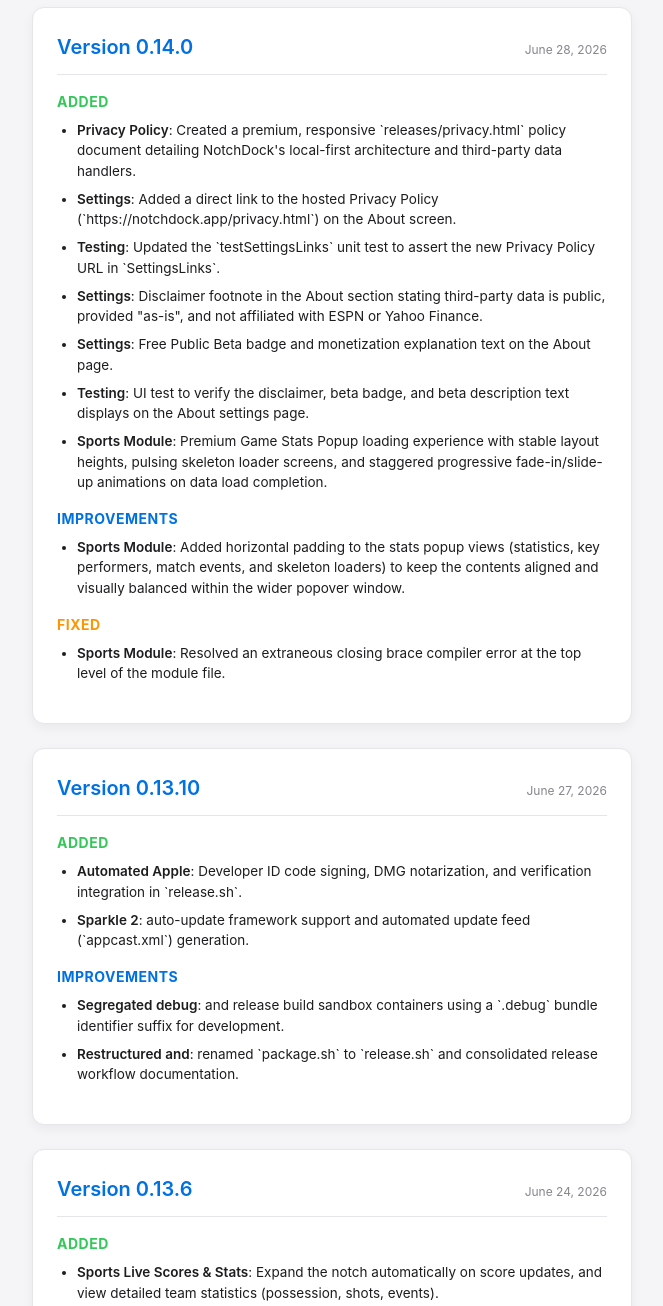
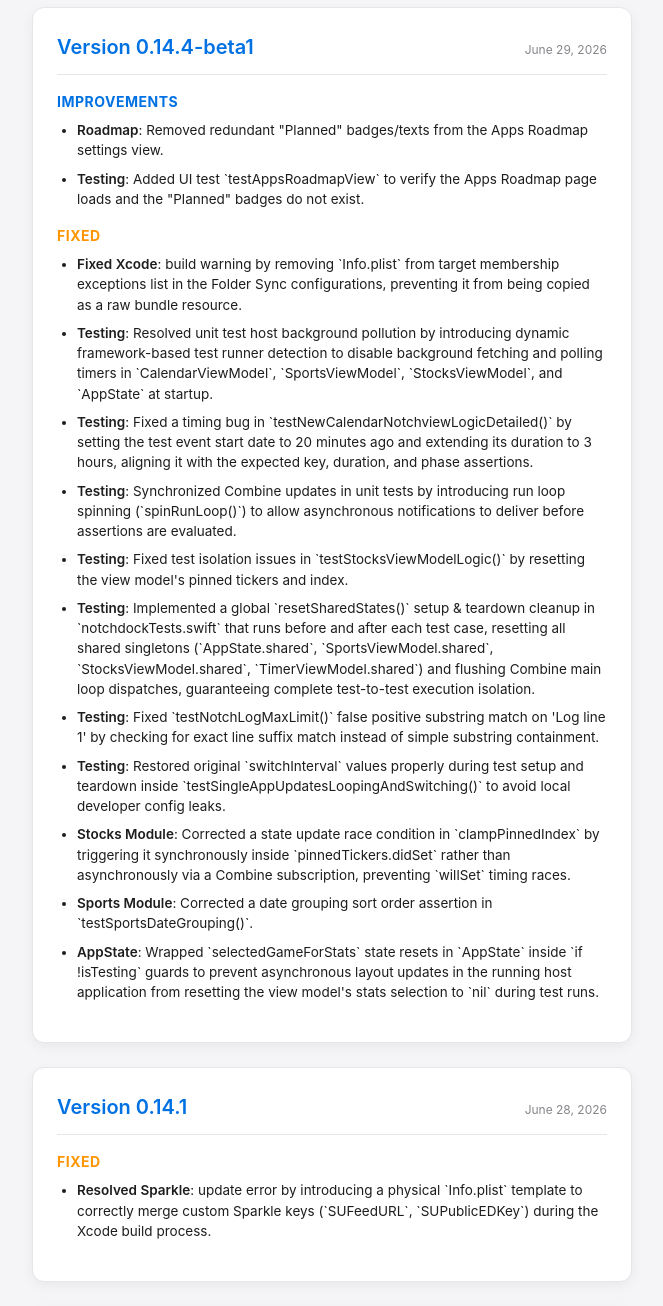
Before and after one commit to rohanrony/notchdock, a plain HTML site: page releases/release-notes.html in a window 1280 px wide. Shown: the part 120-1426 px from the top of the page, without its empty margins (308-971 px from the left). Drawn offline with Linux system fonts and the light colour scheme.

Commit message:
Update Sparkle appcast.xml and release notes for release v0.14.4-beta1

```diff
--- a/releases/release-notes.html
+++ b/releases/release-notes.html
@@ -145,6 +145,48 @@
             <p class="subtitle">Official Release Notes</p>
         </header>
 
+        <!-- Version 0.14.4-beta1 -->
+        <div class="release-card">
+            <div class="release-header">
+                <h2 class="version">Version 0.14.4-beta1</h2>
+                <span class="date">June 29, 2026</span>
+            </div>
+
+            <div class="section-title improved">Improvements</div>
+            <ul>
+                <li><strong>Roadmap</strong>: Removed redundant "Planned" badges/texts from the Apps Roadmap settings view.</li>
+                <li><strong>Testing</strong>: Added UI test `testAppsRoadmapView` to verify the Apps Roadmap page loads and the "Planned" badges do not exist.</li>
+            </ul>
+
+            <div class="section-title fixed">Fixed</div>
+            <ul>
+                <li><strong>Fixed Xcode</strong>: build warning by removing `Info.plist` from target membership exceptions list in the Folder Sync configurations, preventing it from being copied as a raw bundle resource.</li>
+                <li><strong>Testing</strong>: Resolved unit test host background pollution by introducing dynamic framework-based test runner detection to disable background fetching and polling timers in `CalendarViewModel`, `SportsViewModel`, `StocksViewModel`, and `AppState` at startup.</li>
+                <li><strong>Testing</strong>: Fixed a timing bug in `testNewCalendarNotchviewLogicDetailed()` by setting the test event start date to 20 minutes ago and extending its duration to 3 hours, aligning it with the expected key, duration, and phase assertions.</li>
+                <li><strong>Testing</strong>: Synchronized Combine updates in unit tests by introducing run loop spinning (`spinRunLoop()`) to allow asynchronous notifications to deliver before assertions are evaluated.</li>
+                <li><strong>Testing</strong>: Fixed test isolation issues in `testStocksViewModelLogic()` by resetting the view model's pinned tickers and index.</li>
+                <li><strong>Testing</strong>: Implemented a global `resetSharedStates()` setup & teardown cleanup in `notchdockTests.swift` that runs before and after each test case, resetting all shared singletons (`AppState.shared`, `SportsViewModel.shared`, `StocksViewModel.shared`, `TimerViewModel.shared`) and flushing Combine main loop dispatches, guaranteeing complete test-to-test execution isolation.</li>
+                <li><strong>Testing</strong>: Fixed `testNotchLogMaxLimit()` false positive substring match on 'Log line 1' by checking for exact line suffix match instead of simple substring containment.</li>
+                <li><strong>Testing</strong>: Restored original `switchInterval` values properly during test setup and teardown inside `testSingleAppUpdatesLoopingAndSwitching()` to avoid local developer config leaks.</li>
+                <li><strong>Stocks Module</strong>: Corrected a state update race condition in `clampPinnedIndex` by triggering it synchronously inside `pinnedTickers.didSet` rather than asynchronously via a Combine subscription, preventing `willSet` timing races.</li>
+                <li><strong>Sports Module</strong>: Corrected a date grouping sort order assertion in `testSportsDateGrouping()`.</li>
+                <li><strong>AppState</strong>: Wrapped `selectedGameForStats` state resets in `AppState` inside `if !isTesting` guards to prevent asynchronous layout updates in the running host application from resetting the view model's stats selection to `nil` during test runs.</li>
+            </ul>
+        </div>
+
+        <!-- Version 0.14.1 -->
+        <div class="release-card">
+            <div class="release-header">
+                <h2 class="version">Version 0.14.1</h2>
+                <span class="date">June 28, 2026</span>
+            </div>
+
+            <div class="section-title fixed">Fixed</div>
+            <ul>
+                <li><strong>Resolved Sparkle</strong>: update error by introducing a physical `Info.plist` template to correctly merge custom Sparkle keys (`SUFeedURL`, `SUPublicEDKey`) during the Xcode build process.</li>
+            </ul>
+        </div>
+
         <!-- Version 0.14.0 -->
         <div class="release-card">
             <div class="release-header">
```
Also changed, not shown: appcast.xml (+23 -4 lines).
